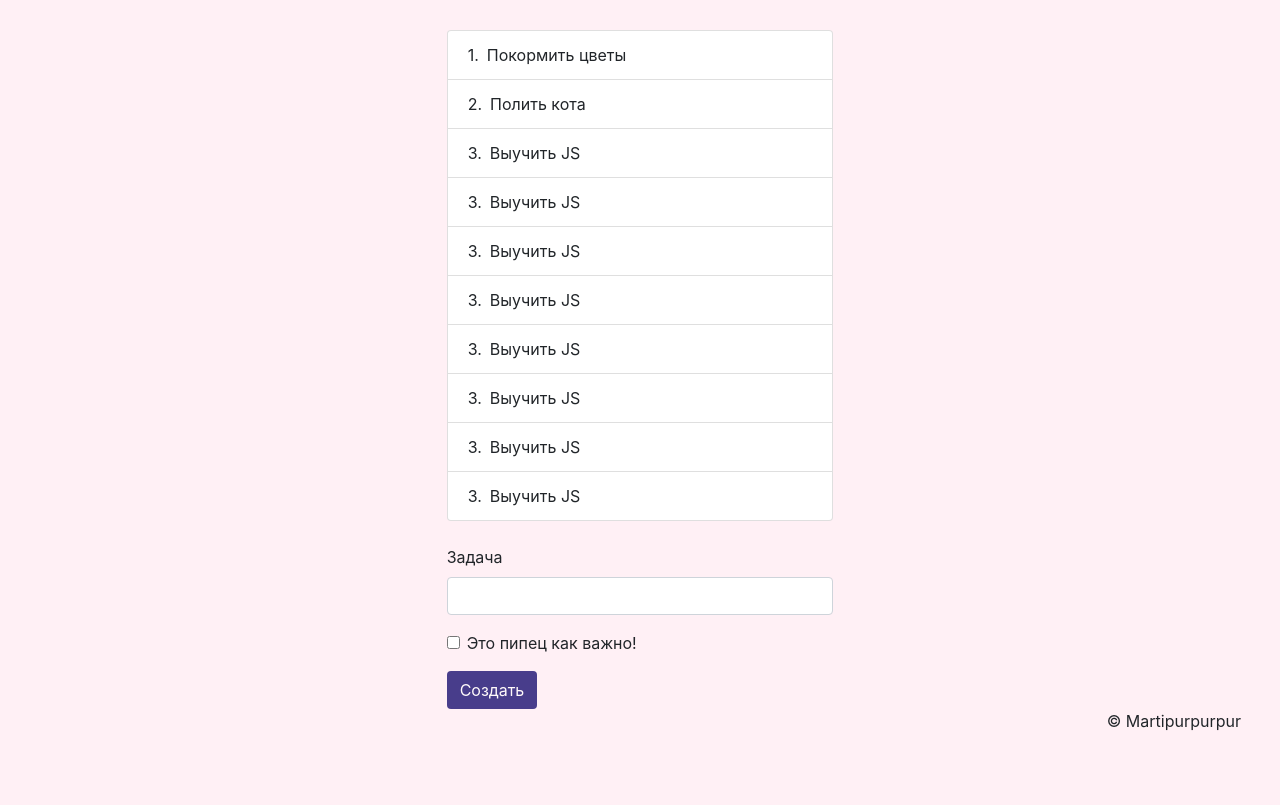
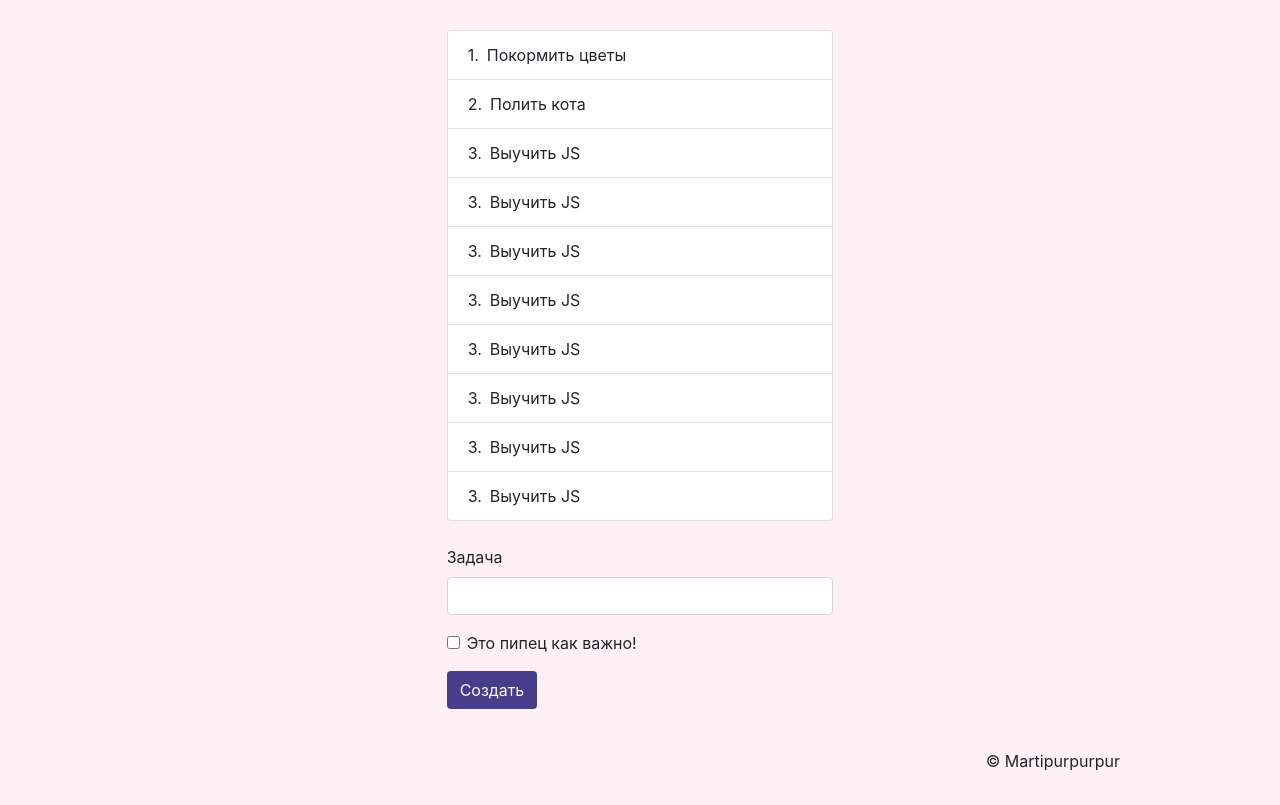
Before and after one commit to martipurpurpur/todo, a plain HTML site: page index.html in a window 1280 px wide. Shown: the part 224-1029 px from the top of the page. Before the commit the page ends 973 px from the top, so only its background shows below. Drawn offline with nearby package versions, Linux system fonts and the light colour scheme.

Commit message:
fixed footer to bottom

```diff
--- a/index.html
+++ b/index.html
@@ -49,11 +49,11 @@
 </form>
 </section>
   </div>
+    <button class="up-button" type="button">&nbsp;</button>
   </main>
-  <footer class="col">
-  	<p class="text-right align-bottom mr-4">&copy; Martipurpurpur</p>
+  <footer class="col text-right mt-2">
+  	<span>&copy; Martipurpurpur</span>
   </footer>
-  <button class="up-button" type="button">&nbsp;</button>
   <script src="script.js"></script>
   <script src="https://stackpath.bootstrapcdn.com/bootstrap/4.1.3/js/bootstrap.min.js" integrity="sha384-ChfqqxuZUCnJSK3+MXmPNIyE6ZbWh2IMqE241rYiqJxyMiZ6OW/JmZQ5stwEULTy" crossorigin="anonymous"></script>
   <script src="https://code.jquery.com/jquery-3.3.1.slim.min.js" integrity="sha384-q8i/X+965DzO0rT7abK41JStQIAqVgRVzpbzo5smXKp4YfRvH+8abtTE1Pi6jizo" crossorigin="anonymous"></script>
--- a/style.css
+++ b/style.css
@@ -1,5 +1,15 @@
 html {
-  scroll-behavior: smooth; //для плавного перемещения
+  scroll-behavior: smooth; /* для плавного перемещения */
+}
+html, body {
+  margin: 0;
+  padding: 0;
+  display: flex;
+  flex-direction: column;
+  min-height: 100%;
+}
+main {
+  flex: 1 0 auto;
 }
 .btn {
   background-color: DarkSlateBlue;
@@ -33,3 +43,10 @@ html {
 .shown {
   display: inline-block;
 }
+
+footer.col {
+  min-height: 5em;
+  padding: 2em;
+  padding-right: 10em;
+  flex: 0 0 auto;
+}
```
